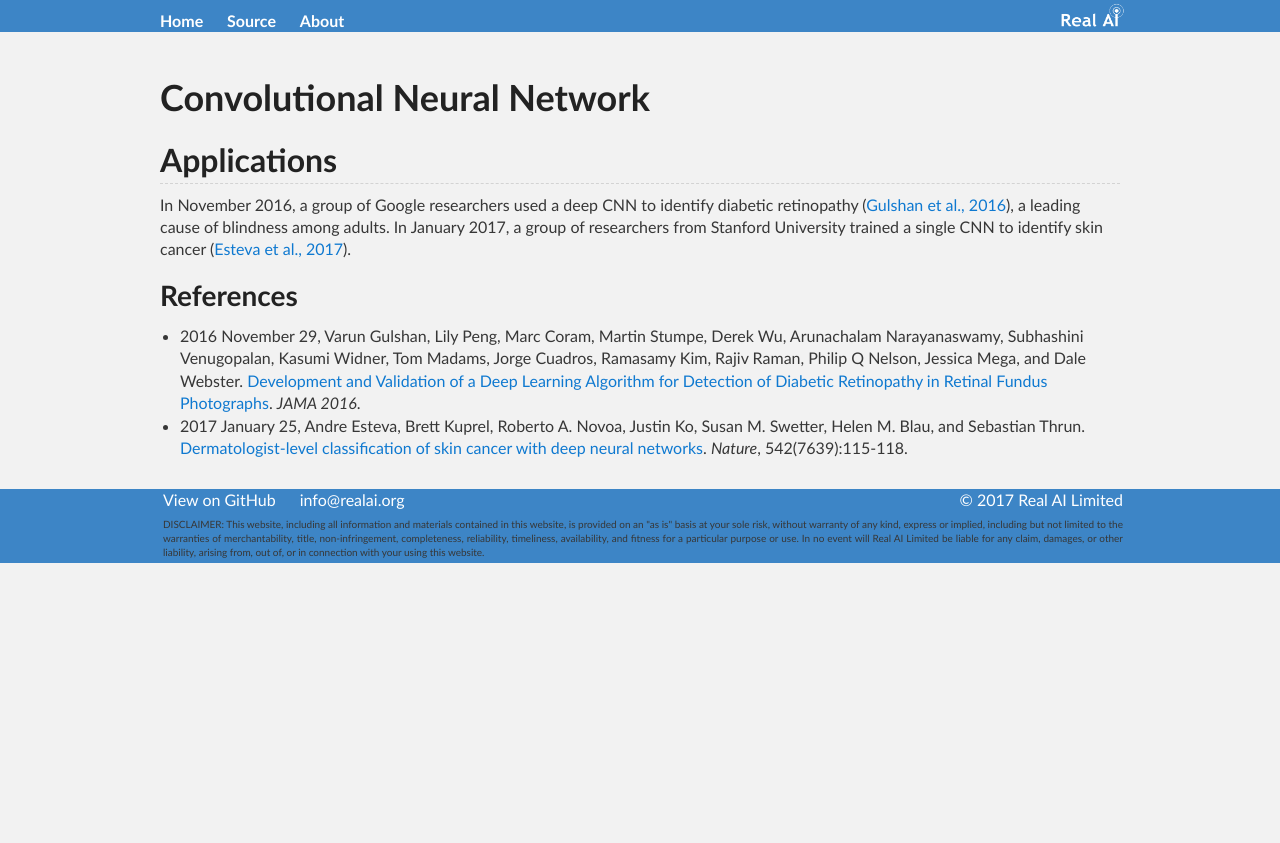
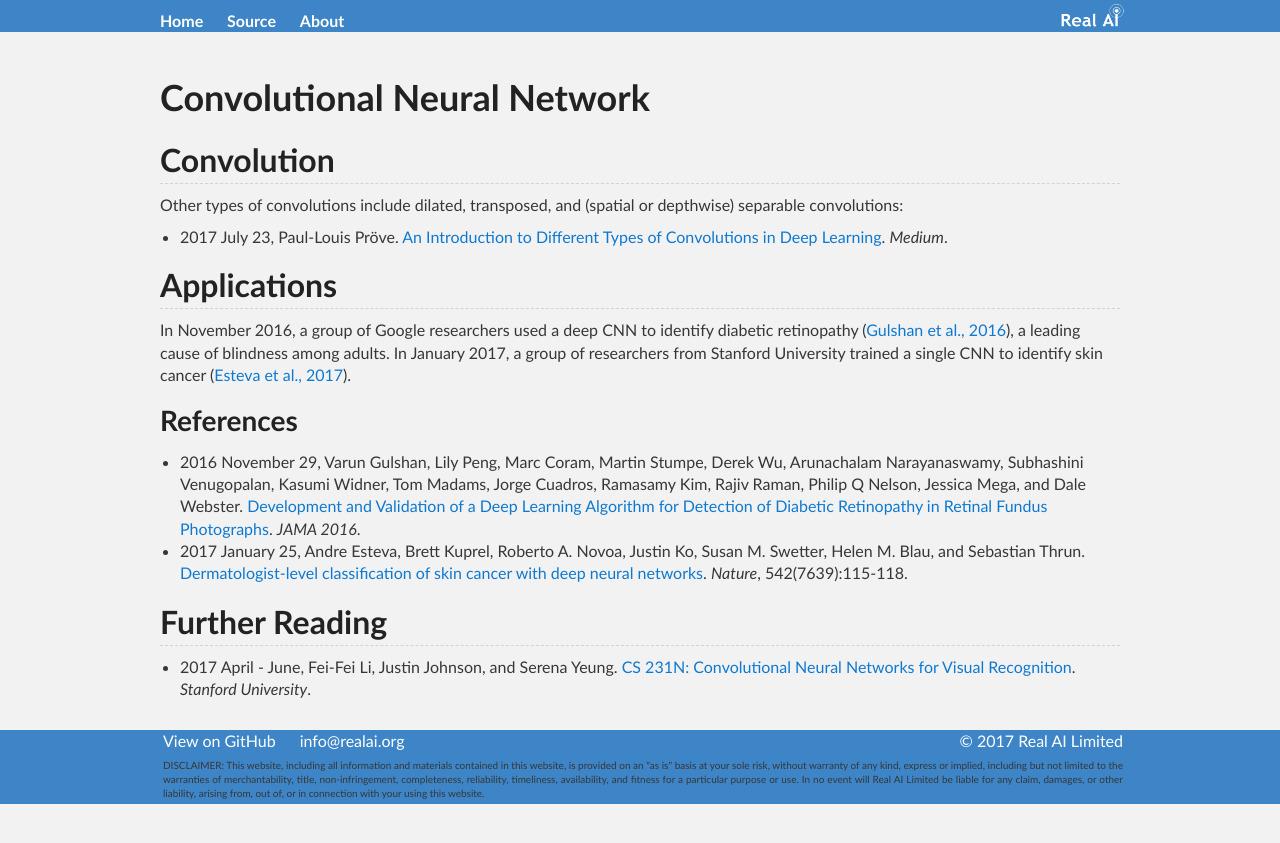
Before and after one commit to Tonywuhk/realai.org, a Jekyll site: the page built from course/convolutional-neural-network.md, in a window 1280 px wide. Shown: the top 843 px of the page. Built offline with Jekyll 4.4.1, drawn with Linux system fonts in a browser that asks for light colours; our own code applies the rules of GitHub Pages for plain Markdown files; the repository's description, which GitHub fills in, is left out.

Commit message:
Update files

```diff
--- a/course/convolutional-neural-network.md
+++ b/course/convolutional-neural-network.md
@@ -3,6 +3,12 @@ permalink: /course/convolutional-neural-network/
 redirect_from: /course/CNN/
 ---
 # Convolutional Neural Network
+
+## Convolution
+
+Other types of convolutions include dilated, transposed, and (spatial or depthwise) separable convolutions:
+
+* 2017 July 23, Paul-Louis Pröve. [An Introduction to Different Types of Convolutions in Deep Learning](https://medium.com/towards-data-science/types-of-convolutions-in-deep-learning-717013397f4d). *Medium*.
 
 ## Applications
 
@@ -12,3 +18,7 @@ In November 2016, a group of Google researchers used a deep CNN to identify diab
 
 * 2016 November 29, Varun Gulshan, Lily Peng, Marc Coram, Martin Stumpe, Derek Wu, Arunachalam Narayanaswamy, Subhashini Venugopalan, Kasumi Widner, Tom Madams, Jorge Cuadros, Ramasamy Kim, Rajiv Raman, Philip Q Nelson, Jessica Mega, and Dale Webster. [Development and Validation of a Deep Learning Algorithm for Detection of Diabetic Retinopathy in Retinal Fundus Photographs](https://research.google.com/pubs/pub45732.html). *JAMA 2016*.
 * 2017 January 25, Andre Esteva, Brett Kuprel, Roberto A. Novoa, Justin Ko, Susan M. Swetter, Helen M. Blau, and Sebastian Thrun. [Dermatologist-level classification of skin cancer with deep neural networks](http://www.nature.com/nature/journal/v542/n7639/full/nature21056.html). *Nature*, 542(7639):115-118.
+
+## Further Reading
+
+* 2017 April - June, Fei-Fei Li, Justin Johnson, and Serena Yeung. [CS 231N: Convolutional Neural Networks for Visual Recognition](http://cs231n.stanford.edu/). *Stanford University*.
```
Also changed, not shown: README.md (+3 -1 lines), course/deep-learning.md (added, +10 -0 lines), course/system.md (+6 -2 lines), safety/oracle-ai.md (added, +16 -0 lines), sources.md (+0 -9 lines).
